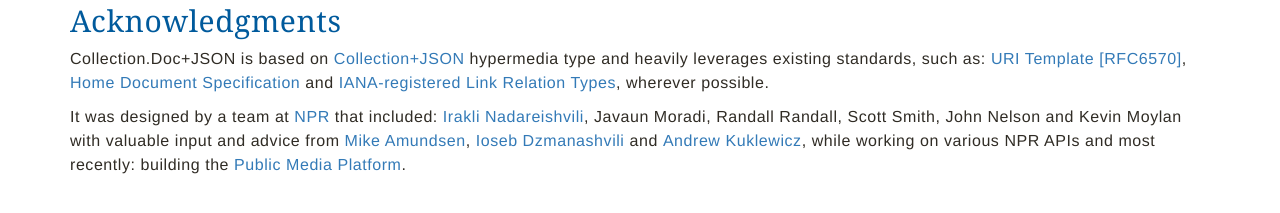
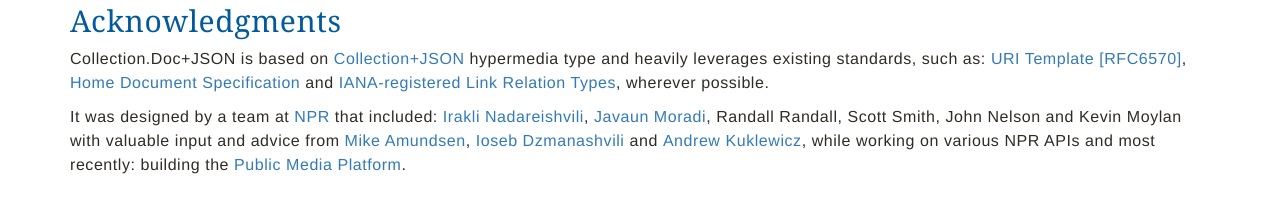
Before and after one commit to npr/cdoc-spec-site, a Jekyll site: the page built from index.md, in a window 1280 px wide. Shown: the part 378-591 px from the top of the page. Built offline with Jekyll 4.4.1, drawn with Linux system fonts in a browser that asks for light colours; nearby versions of some CDN libraries; Markdown is read by kramdown in place of the engine named in the settings; part of the change alters nothing that is shown.

```diff
--- a/index.md
+++ b/index.md
@@ -21,4 +21,4 @@ title: Collection.Doc Hypermedia Type
 
 Collection.Doc+JSON is based on [Collection+JSON](http://amundsen.com/media-types/collection/format/) hypermedia type and heavily leverages existing standards, such as: [URI Template [RFC6570]](http://tools.ietf.org/html/rfc6570), [Home Document Specification](http://tools.ietf.org/html/draft-nottingham-json-home-03) and [IANA-registered Link Relation Types](http://www.iana.org/assignments/link-relations/link-relations.xhtml), wherever possible.
 
-It was designed by a team at [NPR](https://www.npr.org) that included: [Irakli Nadareishvili](https://twitter.com/inadarei/), Javaun Moradi, Randall Randall, Scott Smith, John Nelson and Kevin Moylan with valuable input and advice from [Mike Amundsen](https://github.com/mamund), [Ioseb Dzmanashvili](https://github.com/ioseb) and [Andrew Kuklewicz](https://github.com/kookster), while working on various NPR APIs and most recently: building the [Public Media Platform](http://docs.pmp.io).
+It was designed by a team at [NPR](https://www.npr.org) that included: [Irakli Nadareishvili](https://twitter.com/inadarei/), [Javaun Moradi](https://twitter.com/javaun), Randall Randall, Scott Smith, John Nelson and Kevin Moylan with valuable input and advice from [Mike Amundsen](https://github.com/mamund), [Ioseb Dzmanashvili](https://github.com/ioseb) and [Andrew Kuklewicz](https://github.com/kookster), while working on various NPR APIs and most recently: building the [Public Media Platform](http://docs.pmp.io).
```
